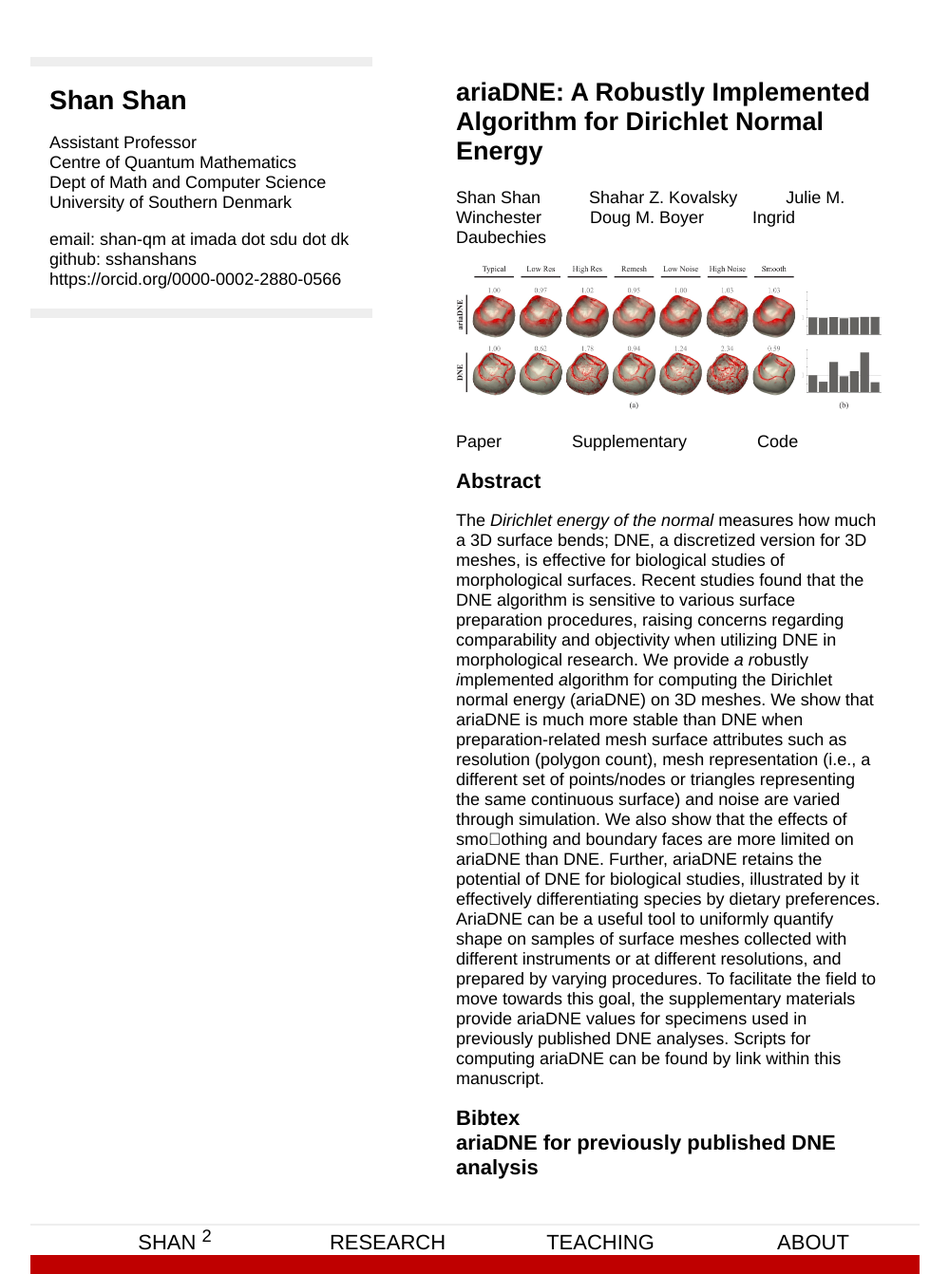
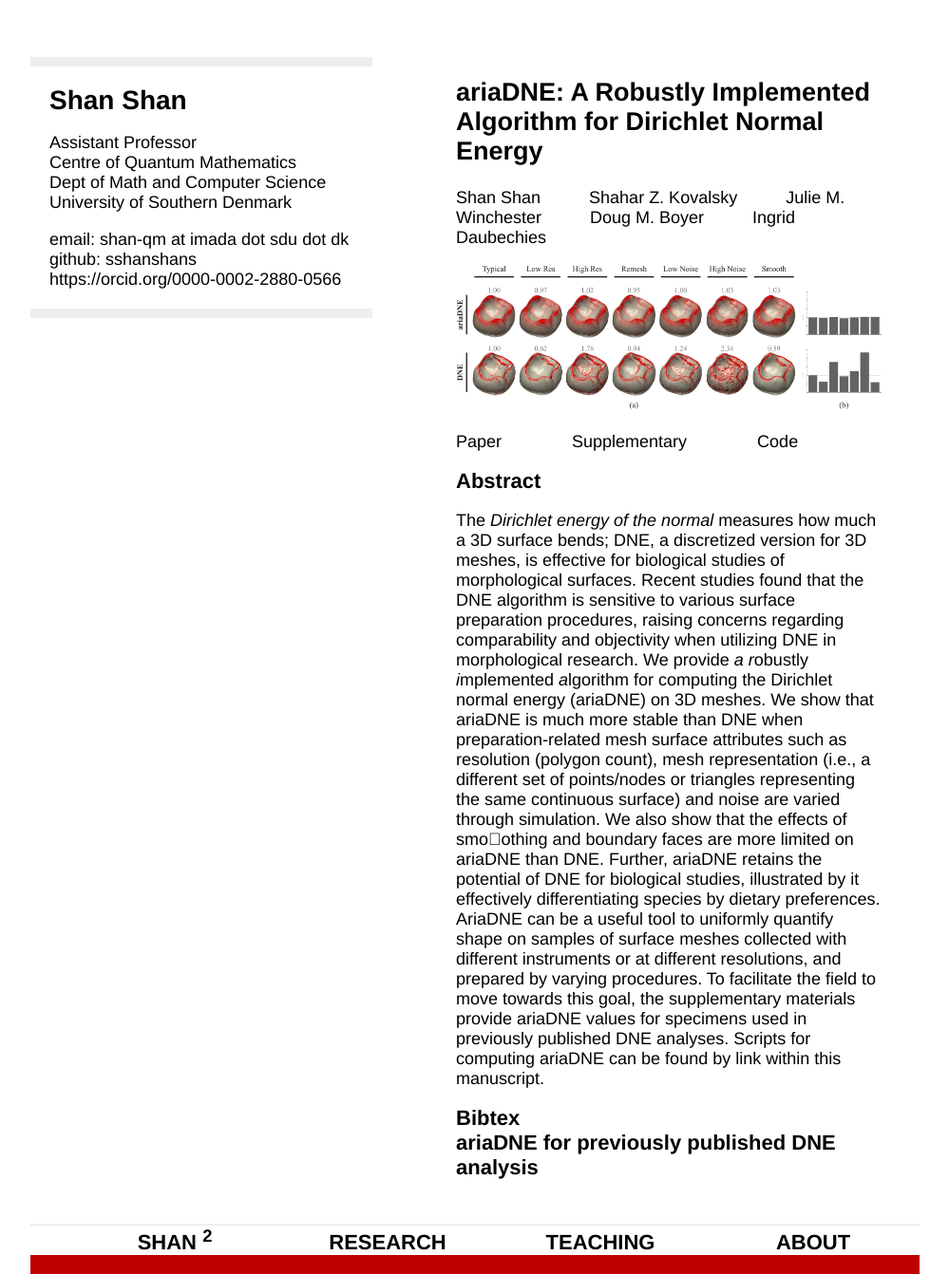
Before and after one commit to sshanshans/sshanshans.github.io, a Jekyll site: the page built from ariadne.md, in a window 1280 px wide and 1342 px high. Shown: the whole window at 95% size, without its empty margins (160-1159 px from the left). Built offline with Jekyll 4.4.1, drawn with Linux system fonts in a browser that asks for light colours.

Commit message:
Update main.css

```diff
--- a/css/main.css
+++ b/css/main.css
@@ -1,18 +1,16 @@
 body {
     margin: 60px auto;
     font-size:18px;
-    font-family: Helvetica Neue,helvetica,arial,sans-serif;
-    font-weight: 300;
+    font-family: 'Helvetica Neue', 'Helvetica', 'Arial', 'Sans-Serif';
     font-style: normal;
     color: #000;
     width:70%
 }
 
 nav ul, footer ul {
-    font-family: Helvetica Neue,helvetica,arial,sans-serif;
-    font-weight: 400;
-    font-style: normal;
+    font-family:'Helvetica Neue', 'Helvetica', 'Arial', 'Sans-Serif';
     list-style: none;
+    font-weight: bold;
     font-size: 22px;
     border-top: 2px solid #eee;
     border-bottom: 20px solid #BF0000;
@@ -23,6 +21,7 @@
     background: rgba(255,255,255,1);
     display: table
 }
+
 nav ul li, footer ul li {
     display: table-cell;
     width: 17.5%;
```
